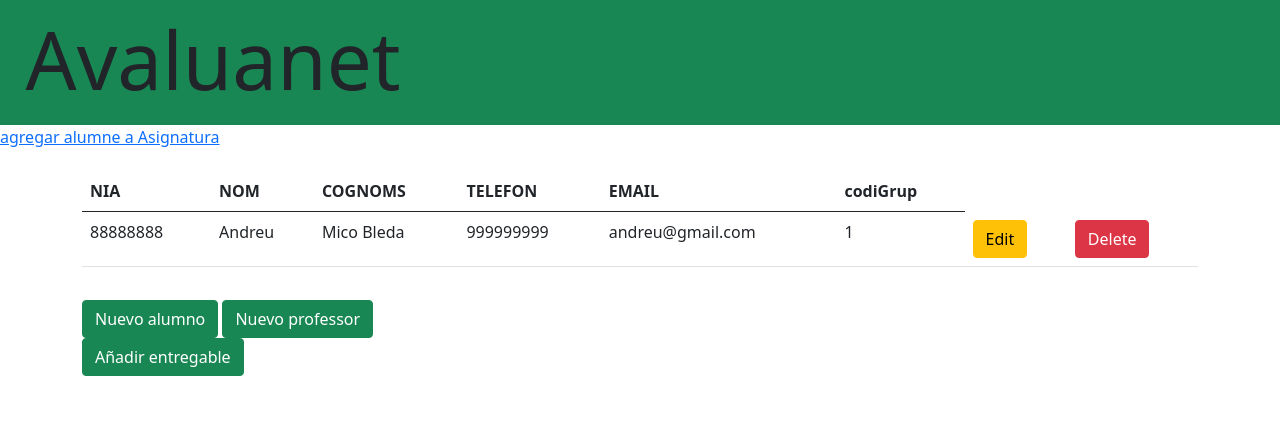
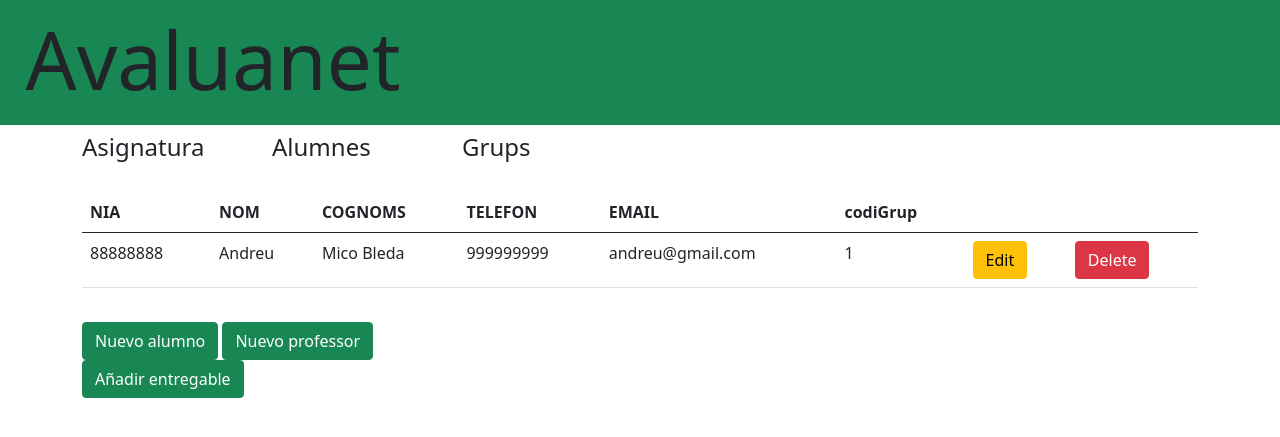
Before and after one commit to 1DAWSIMARRO/avaluanet, a PHP site: page / in a window 1280 px wide. Shown: the top 437 px of the page. Run offline with PHP 8.4, Linux system fonts and the light colour scheme; data comes from the database, SQL or seed files in the repository.

Commit message:
Cambio Menu

```diff
--- a/modules/Alumne/view/AlumneLlistar.php
+++ b/modules/Alumne/view/AlumneLlistar.php
@@ -8,6 +8,8 @@
     <th>TELEFON</th>
     <th>EMAIL</th>
     <th>codiGrup</th>
+    <th></th>
+    <th></th>
   </tr>
   </thead>
   <?php
--- a/modules/Asignatura/view/AlumneAgregar.php
+++ b/modules/Asignatura/view/AlumneAgregar.php
@@ -4,10 +4,10 @@
   <div class="col-5">
     <h1>Llenguatge de marques</h1>
   </div>
-  <div class="col-1">
+  <div class="col-1" style="margin-top: 0.5%;">
     <button type="button" class="btn btn-success" >Editar </button>
   </div>
-  <div class="col-1">
+  <div class="col-1" style="margin-top: 0.5%;">
     <button type="button" class="btn btn-success" >Eliminar</button>
   </div>
 </div>
--- a/utils/view/header.html
+++ b/utils/view/header.html
@@ -21,7 +21,20 @@
     <nav class="navbar navbar-dark bg-success" style="height: 125px;">
         <h1 style="margin-left: 2%;"><a class="display-1 remove" href="index.php">Avaluanet</a></h1>
     </nav>
-    <a href="index.php?module=Asignatura&function=agregar_alumne&asig=1">agregar alumne a Asignatura</a>
+    <div class="container mt-2">
+    <div class = "row">
+    <div class="col-2">
+        <a href="index.php?module=Asignatura&function=agregar_alumne&asig=1" style="text-decoration: none;" class="text-dark"><h4>Asignatura</h4></a>
+    </div>
+    <div class="col-2">
+        <a href="" style="text-decoration: none;" class="text-dark"><h4>Alumnes</h4></a>
+    </div>
+    <div class="col-2">
+        <a href="" style="text-decoration: none;" class="text-dark"><h4>Grups</h4></a>
+    </div>
+</div>
+</div>
+
     <!-- <a href="index.php?module=Alumne&function=alta">anyadir alumne</a>
     <a href="index.php?module=Professor&function=login">Login</a>
     <a href="index.php?module=Asignatura&function=llistar">Asignatura</a> -->
```
